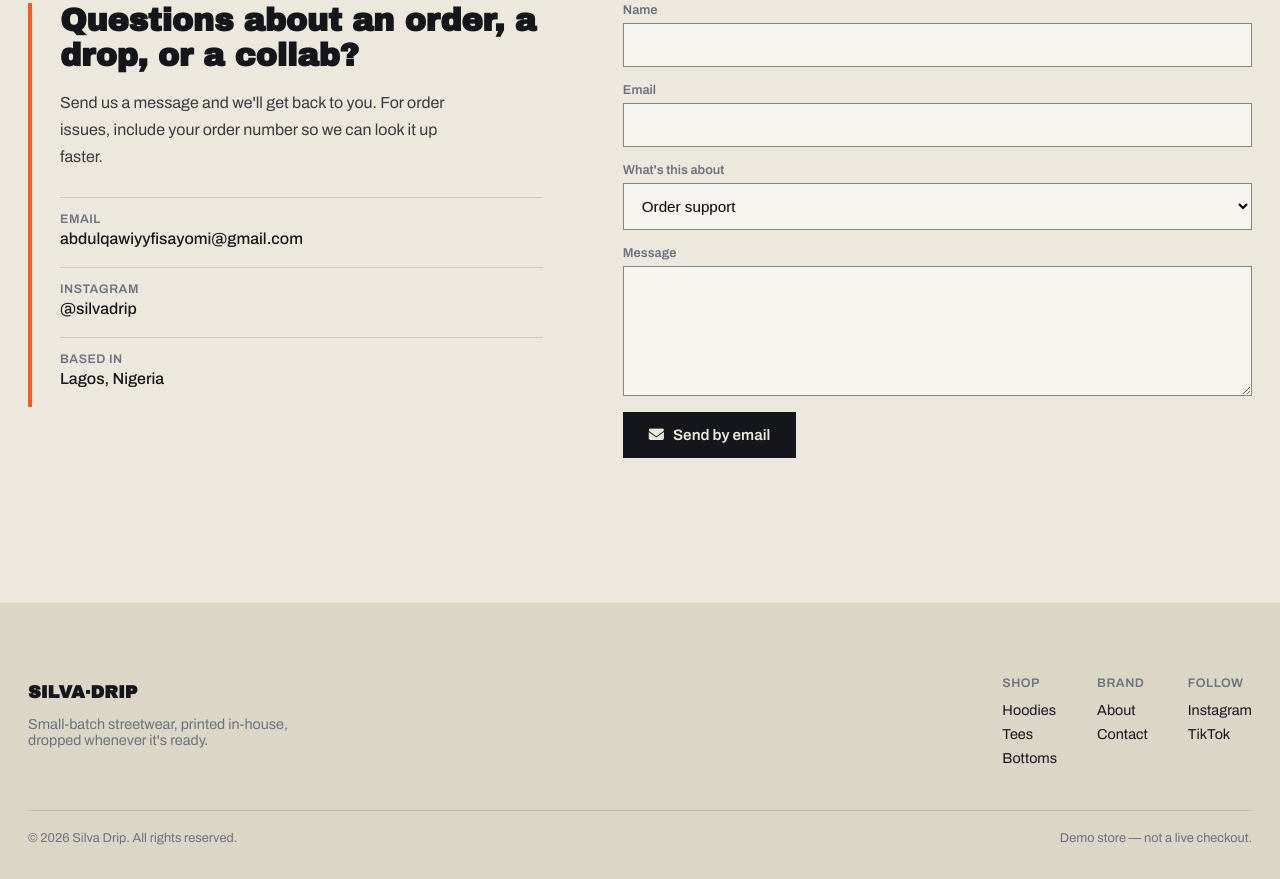
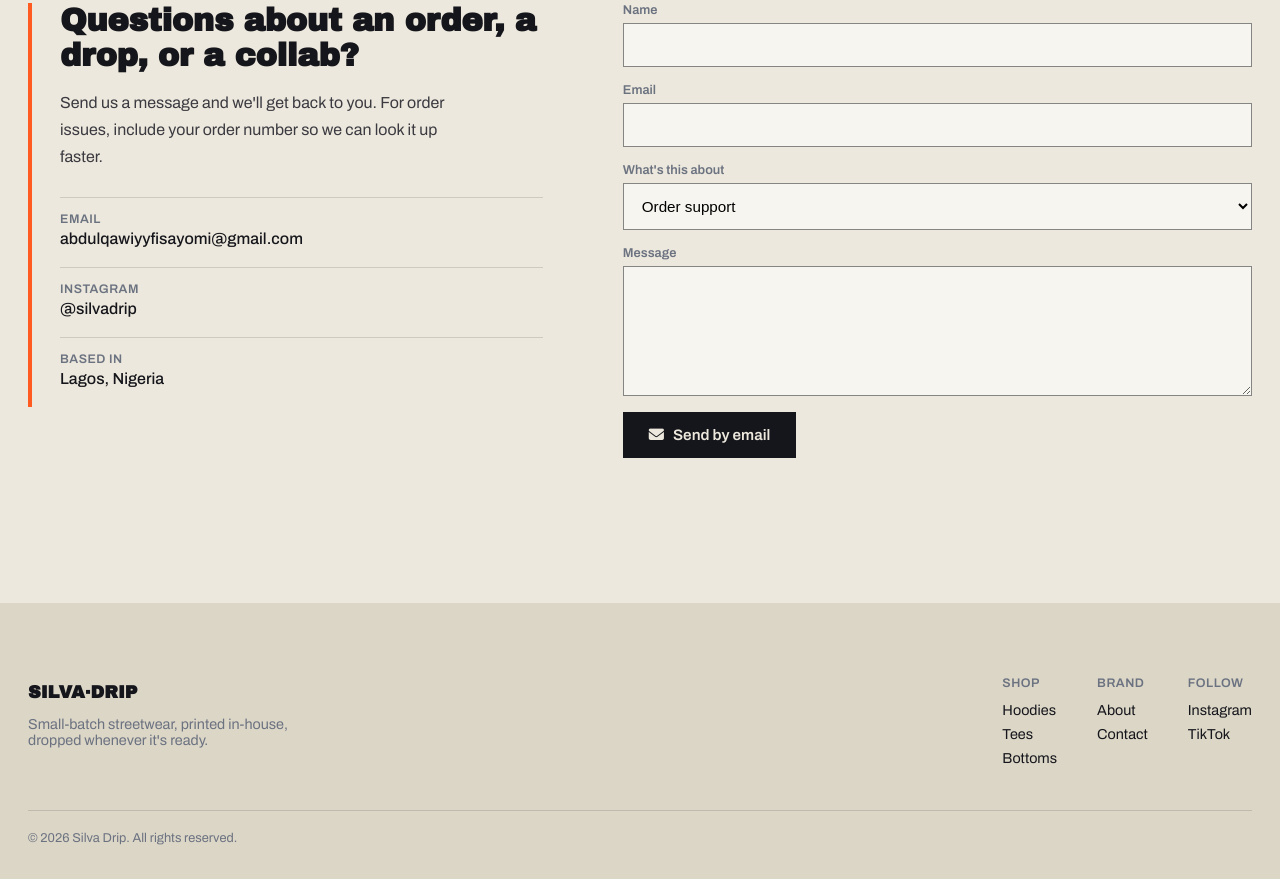
Before and after one commit to abdulqawiyyfisayomi-lab/silva--drip, a website: page contact_1.html in a window 1280 px wide. Shown: the part 565-1444 px from the top of the page. Drawn offline with Linux system fonts and the light colour scheme.

Commit message:
Remove demo store notice from footer
Removed the demo store notice from the footer.

```diff
--- a/contact_1.html
+++ b/contact_1.html
@@ -214,7 +214,6 @@
     </div>
     <div class="copyright">
       <span>© 2026 Silva Drip. All rights reserved.</span>
-      <span>Demo store — not a live checkout.</span>
     </div>
   </div>
 </footer>
```
